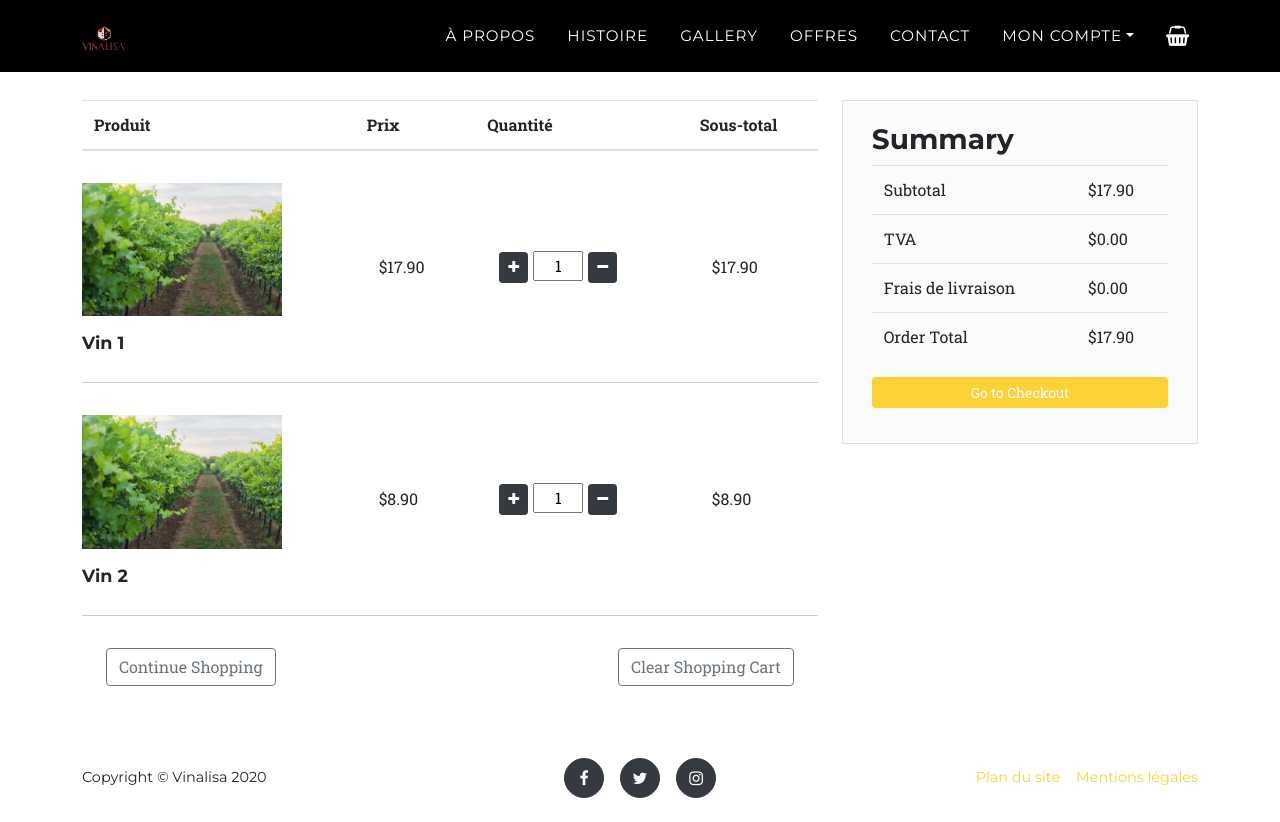
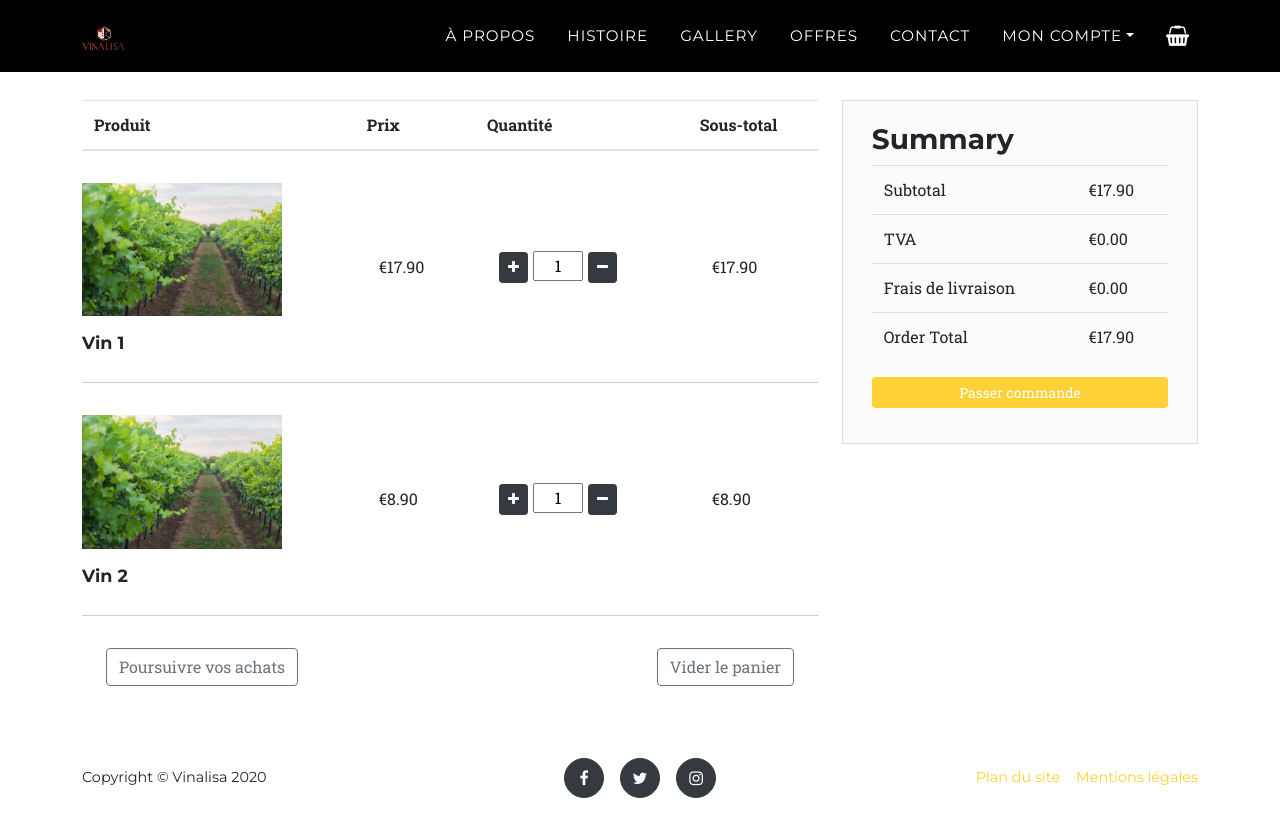
Before and after one commit to maithi-trandiep/vinalisa, a React (Create React App) app: page /panier in a window 1280 px wide. Built offline with nearby package versions, Linux system fonts and the light colour scheme; a web font is replaced by a local one.

Commit message:
Edit some texts

```diff
--- a/src/Components/Cart.js
+++ b/src/Components/Cart.js
@@ -33,13 +33,13 @@ class Cart extends Component {
                             <a href="#">Vin 1</a>
                           </h2>
                         </td>
-                        <td>$17.90</td>
+                        <td>€17.90</td>
                         <td>
                           <div className="input-group  bootstrap-touchspin bootstrap-touchspin-injected">
                             <Counter />
                           </div>
                         </td>
-                        <td>$17.90</td>
+                        <td>€17.90</td>
                       </tr>
 
                       <tr className="product-row">
@@ -53,13 +53,13 @@ class Cart extends Component {
                             <a href="#">Vin 2</a>
                           </h2>
                         </td>
-                        <td>$8.90</td>
+                        <td>€8.90</td>
                         <td>
                           <div className="input-group  bootstrap-touchspin bootstrap-touchspin-injected">
                             <Counter />
                           </div>
                         </td>
-                        <td>$8.90</td>
+                        <td>€8.90</td>
                       </tr>
                     </tbody>
 
@@ -67,11 +67,11 @@ class Cart extends Component {
                       <tr>
                         <td colspan="4" className="clearfix">
                           <div className="float-left">
-                            <a href="category.html" className="btn btn-outline-secondary">Continue Shopping</a>
+                            <a href="category.html" className="btn btn-outline-secondary">Poursuivre vos achats</a>
                           </div>
 
                           <div className="float-right">
-                            <a href="#" className="btn btn-outline-secondary btn-clear-cart">Clear Shopping Cart</a>
+                            <a href="#" className="btn btn-outline-secondary btn-clear-cart">Vider le panier</a>
                           </div>
                         </td>
                       </tr>
@@ -87,29 +87,29 @@ class Cart extends Component {
                       <tbody>
                         <tr>
                           <td>Subtotal</td>
-                          <td>$17.90</td>
+                          <td>€17.90</td>
                         </tr>
 
                         <tr>
                           <td>TVA</td>
-                          <td>$0.00</td>
+                          <td>€0.00</td>
                         </tr>
 
                         <tr>
                           <td>Frais de livraison</td>
-                          <td>$0.00</td>
+                          <td>€0.00</td>
                         </tr>
                       </tbody>
                       <tfoot>
                         <tr>
                           <td>Order Total</td>
-                          <td>$17.90</td>
+                          <td>€17.90</td>
                         </tr>
                       </tfoot>
                     </table>
 
                     <div className="checkout-methods">
-                      <a href="checkout-shipping.html" className="btn btn-block btn-sm btn-primary">Go to Checkout</a>
+                      <a href="checkout-shipping.html" className="btn btn-block btn-sm btn-primary">Passer commande</a>
                     </div>
                 </div>
               </div>
```
